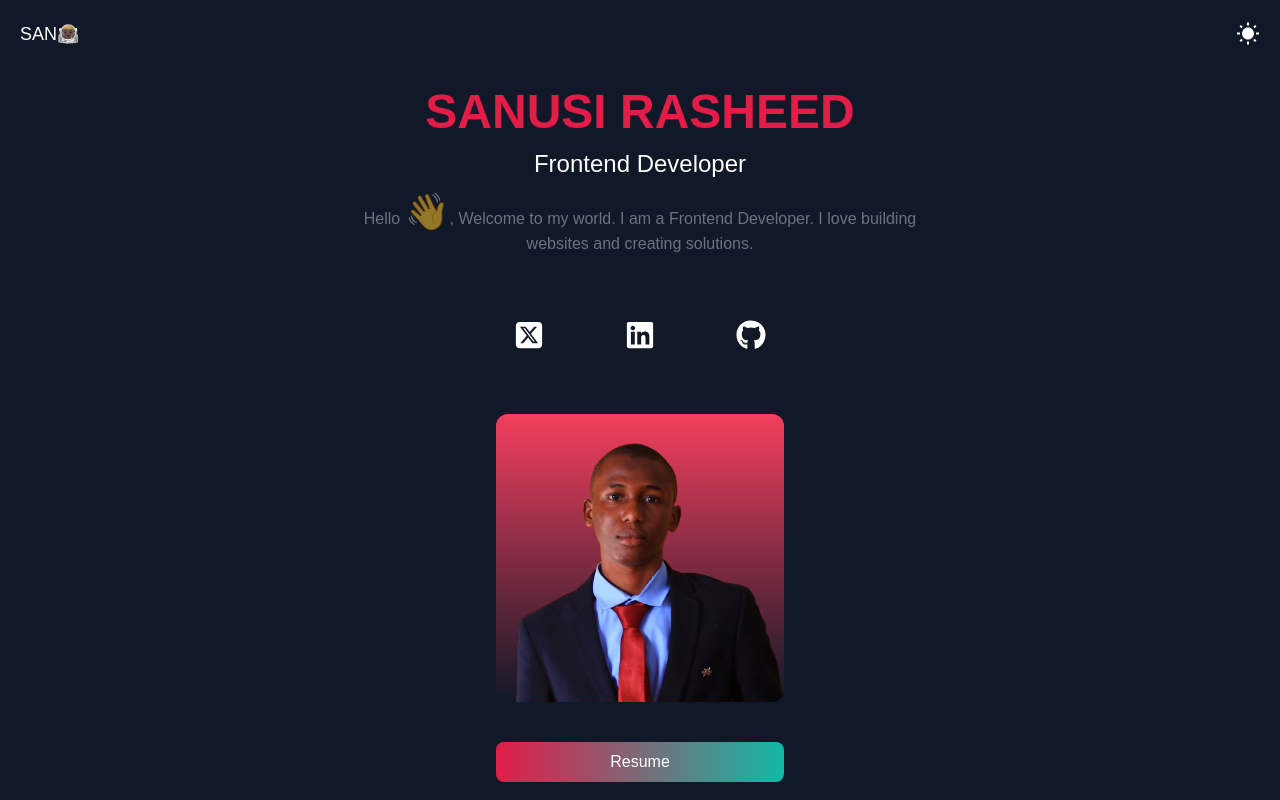
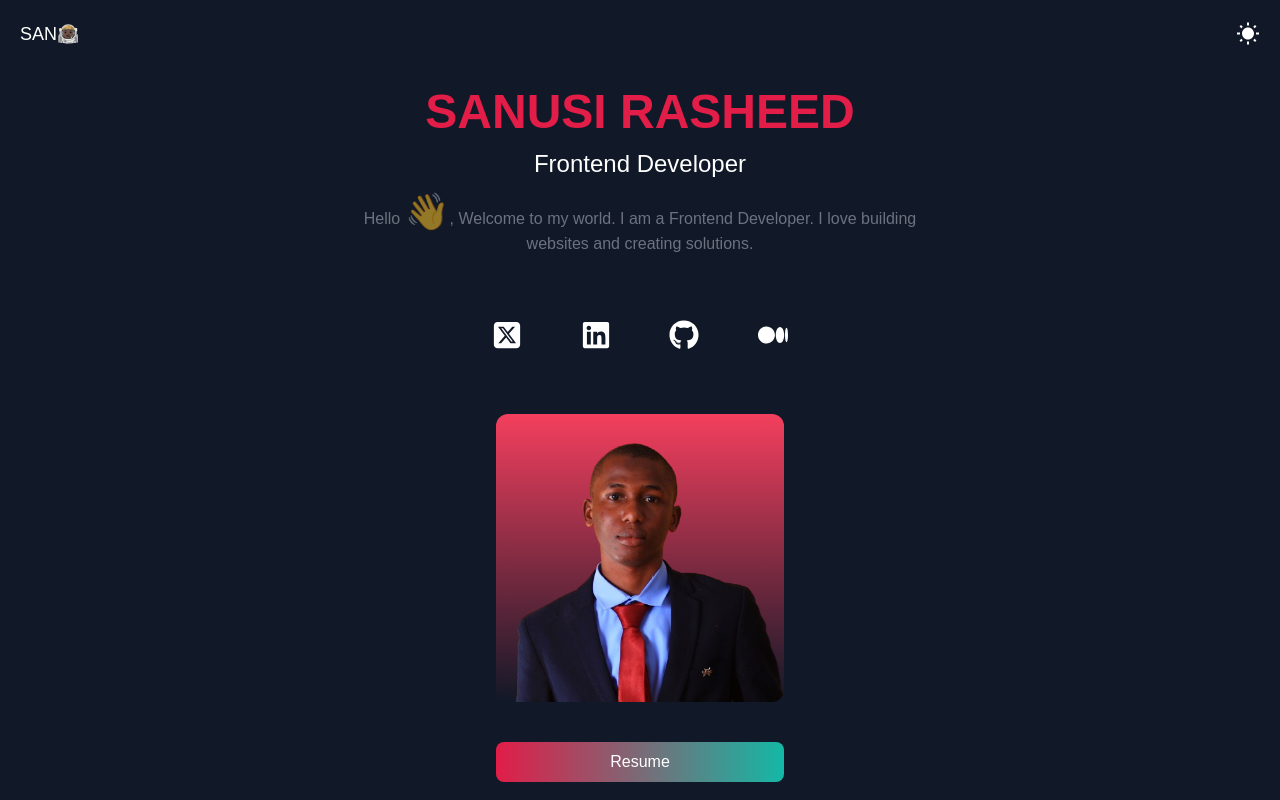
Before and after one commit to Sanrosheed/san-portfolio, a React (Create React App) app: page / in a window 1280 px wide. Shown: the top 800 px of the page. Built offline with nearby package versions, Linux system fonts and the light colour scheme.

Commit message:
updated social medias

```diff
--- a/src/components/Contact.jsx
+++ b/src/components/Contact.jsx
@@ -2,6 +2,7 @@ import React from "react";
 import Section from "./common/Section";
 import { FaLinkedin, FaGithub } from "react-icons/fa";
 import { FaSquareXTwitter } from "react-icons/fa6";
+import { FaInstagram } from "react-icons/fa";
 
 import contact from "../assets/mobile.png";
 
@@ -19,8 +20,8 @@ const Contact = () => {
     },
     {
       id: 3,
-      link: "https://github.com/Sanrosheed",
-      icon: <FaGithub />,
+      link: "https://www.instagram.com/sanrosheed/",
+      icon: <FaInstagram />,
     },
   ];
 
--- a/src/components/Hero.jsx
+++ b/src/components/Hero.jsx
@@ -1,6 +1,7 @@
 import React from "react";
 import { FaLinkedin, FaGithub, FaArrowDown } from "react-icons/fa";
 import { FaSquareXTwitter } from "react-icons/fa6";
+import { FaMedium } from "react-icons/fa6";
 import avatar from "../assets/avatar2.png";
 
 const Hero = () => {
@@ -19,6 +20,11 @@ const Hero = () => {
       id: 3,
       link: "https://github.com/Sanrosheed",
       icon: <FaGithub />,
+    },
+    {
+      id: 3,
+      link: "https://github.com/Sanrosheed",
+      icon: <FaMedium />,
     },
   ];
 
```
